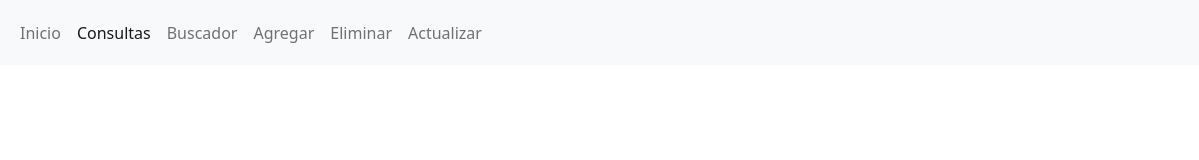
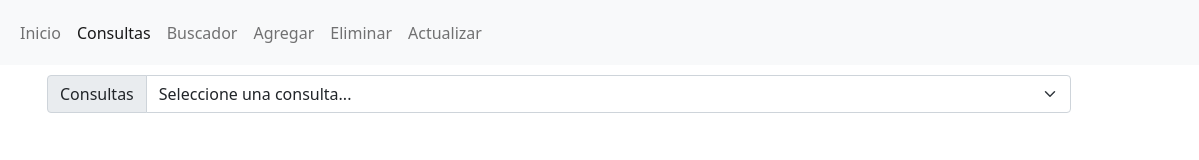
Before and after one commit to LeonelCeballos18/bd-proyecto-final, a website: page consultas.html in a window 1280 px wide. Shown: the full height of the page, 81-1280 px from the left. Drawn offline with nearby package versions, Linux system fonts and the light colour scheme.

Commit message:
Consulta interfaz

```diff
--- a/consultas.html
+++ b/consultas.html
@@ -42,7 +42,17 @@
           </div>
         </div>
       </nav>
-
+      <div class="main-container">
+        <div class="input-group mb-3">
+          <label class="input-group-text" for="inputGroupSelect01">Consultas</label>
+          <select class="form-select" id="inputGroupSelect01" required>
+            <option disabled selected hidden>Seleccione una consulta...</option>
+            <option value="1">Nombre de todos los ejemplares</option>
+            <option value="2">Nombre de todas las especies</option>
+            <option value="3">Ejemplar con especie</option>
+          </select>
+        </div>
+      </div>
       <script src="https://cdn.jsdelivr.net/npm/bootstrap@5.0.2/dist/js/bootstrap.bundle.min.js" integrity="sha384-MrcW6ZMFYlzcLA8Nl+NtUVF0sA7MsXsP1UyJoMp4YLEuNSfAP+JcXn/tWtIaxVXM" crossorigin="anonymous"></script>
 </body>
 </html>
--- a/css/style.css
+++ b/css/style.css
@@ -1,6 +1,5 @@
 body{
-    margin: 0;
-    padding: 0;
+    margin: auto;
 }
 
 .form-container{
@@ -65,3 +64,9 @@ form button {
     cursor: pointer;
     font-size: 20px;
 }
+
+.main-container{
+    width: 80%;
+    margin: auto;
+    margin-top: 10px;
+}
```
